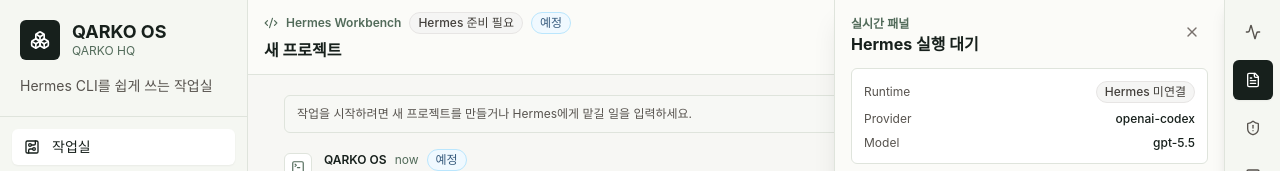
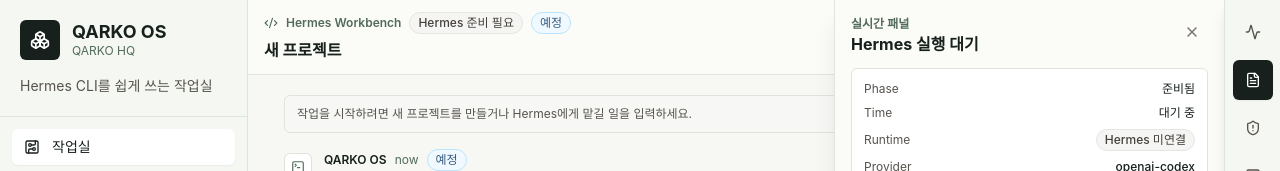
Before and after one commit to qarko/qarko-os, a React (Vite) app: page / in a window 1280 px wide. Both pictures are taken after a click on the button 1252 px from the left and 80 px from the top of the page. Shown: the top 171 px of the page. Built offline with nearby package versions, Linux system fonts and the light colour scheme; no server answers; the HTML template or start-up script is replaced by a standard one.

Commit message:
feat: surface Hermes run status in workbench

```diff
--- a/src/components/execution/ExecutionPanel.tsx
+++ b/src/components/execution/ExecutionPanel.tsx
@@ -2,7 +2,7 @@
 import { useState } from "react";
 import { openQarkoWorkspacePath } from "../../adapters/hermesDesktop";
 import { useQarkoStore } from "../../store/useQarkoStore";
-import type { ReviewNote } from "../../types/qarko";
+import type { ExecutionPhase, ReviewNote, Run } from "../../types/qarko";
 import { StatusBadge } from "../ui/StatusBadge";
 
 type LiveTab = "log" | "artifacts" | "approval" | "feedback" | "hermes";
@@ -19,6 +19,51 @@
   open: "대기",
   in_progress: "수정 중",
   done: "완료",
+};
+
+const executionPhaseLabel: Record<ExecutionPhase, string> = {
+  ready: "준비됨",
+  queued: "실행 대기",
+  starting: "Hermes 시작 중",
+  resuming_session: "이전 세션 이어가는 중",
+  running: "실행 중",
+  receiving_output: "응답 수신 중",
+  waiting_for_approval: "승인 대기",
+  completed: "완료",
+  failed: "오류",
+  cancelled: "취소됨",
+};
+
+const formatElapsed = (elapsedMs: number) => {
+  if (elapsedMs < 1000) return `${elapsedMs}ms`;
+  const totalSeconds = Math.floor(elapsedMs / 1000);
+  const hours = Math.floor(totalSeconds / 3600);
+  const minutes = Math.floor((totalSeconds % 3600) / 60);
+  const seconds = totalSeconds % 60;
+  if (hours > 0) return `${hours}시간 ${minutes}분`;
+  if (minutes > 0) return `${minutes}분 ${seconds}초`;
+  return `${seconds}초`;
+};
+
+const getRunTimeLabel = (run: Run) => {
+  if (typeof run.elapsedMs === "number") return `경과 ${formatElapsed(run.elapsedMs)}`;
+  if (run.startedAt) {
+    const startedAtMs = new Date(run.startedAt).getTime();
+    if (Number.isFinite(startedAtMs)) return `진행 중 (${formatElapsed(Math.max(Date.now() - startedAtMs, 0))})`;
+  }
+  if (run.activePhase === "ready" || run.activePhase === "queued") return "대기 중";
+  if (
+    run.activePhase === "starting" ||
+    run.activePhase === "resuming_session" ||
+    run.activePhase === "running" ||
+    run.activePhase === "receiving_output"
+  ) {
+    return "진행 중";
+  }
+  if (run.activePhase === "waiting_for_approval") return "승인 대기";
+  if (run.activePhase === "completed") return "완료";
+  if (run.activePhase === "failed") return "오류";
+  return "취소됨";
 };
 
 export function ExecutionPanel() {
@@ -88,6 +133,14 @@
               </button>
             </div>
             <div className="grid gap-2 rounded-md border border-line bg-white p-3 text-xs text-stone-600">
+              <div className="flex items-center justify-between gap-2">
+                <span>Phase</span>
+                <span className="max-w-44 truncate font-medium text-ink">{executionPhaseLabel[activeRun.activePhase]}</span>
+              </div>
+              <div className="flex items-center justify-between gap-2">
+                <span>Time</span>
+                <span className="max-w-44 truncate font-medium text-ink">{getRunTimeLabel(activeRun)}</span>
+              </div>
               <div className="flex items-center justify-between gap-2">
                 <span>Runtime</span>
                 <StatusBadge tone={runtimeTone} label={runtimeLabel} />
--- a/src/components/projects/ProjectView.tsx
+++ b/src/components/projects/ProjectView.tsx
@@ -1,10 +1,56 @@
 import { ArrowRight, Bot, ShieldCheck } from "lucide-react";
 import { automationPolicies } from "../../data/mockData";
 import { useQarkoStore } from "../../store/useQarkoStore";
+import type { ExecutionPhase, Run } from "../../types/qarko";
 import { ApprovalCard } from "../approvals/ApprovalCard";
 import { ArtifactLibrary } from "../artifacts/ArtifactLibrary";
 import { StatusBadge } from "../ui/StatusBadge";
 import { SectionHeader } from "../ui/SectionHeader";
+
+const executionPhaseLabel: Record<ExecutionPhase, string> = {
+  ready: "준비됨",
+  queued: "실행 대기",
+  starting: "Hermes 시작 중",
+  resuming_session: "이전 세션 이어가는 중",
+  running: "실행 중",
+  receiving_output: "응답 수신 중",
+  waiting_for_approval: "승인 대기",
+  completed: "완료",
+  failed: "오류",
+  cancelled: "취소됨",
+};
+
+const formatElapsed = (elapsedMs: number) => {
+  if (elapsedMs < 1000) return `${elapsedMs}ms`;
+  const totalSeconds = Math.floor(elapsedMs / 1000);
+  const hours = Math.floor(totalSeconds / 3600);
+  const minutes = Math.floor((totalSeconds % 3600) / 60);
+  const seconds = totalSeconds % 60;
+  if (hours > 0) return `${hours}시간 ${minutes}분`;
+  if (minutes > 0) return `${minutes}분 ${seconds}초`;
+  return `${seconds}초`;
+};
+
+const getRunTimeLabel = (run: Run) => {
+  if (typeof run.elapsedMs === "number") return `경과 ${formatElapsed(run.elapsedMs)}`;
+  if (run.startedAt) {
+    const startedAtMs = new Date(run.startedAt).getTime();
+    if (Number.isFinite(startedAtMs)) return `진행 중 (${formatElapsed(Math.max(Date.now() - startedAtMs, 0))})`;
+  }
+  if (run.activePhase === "ready" || run.activePhase === "queued") return "대기 중";
+  if (
+    run.activePhase === "starting" ||
+    run.activePhase === "resuming_session" ||
+    run.activePhase === "running" ||
+    run.activePhase === "receiving_output"
+  ) {
+    return "진행 중";
+  }
+  if (run.activePhase === "waiting_for_approval") return "승인 대기";
+  if (run.activePhase === "completed") return "완료";
+  if (run.activePhase === "failed") return "오류";
+  return "취소됨";
+};
 
 export function ProjectView() {
   const { projects, selectedProjectId, approvals, artifacts, activeRun } = useQarkoStore();
@@ -58,7 +104,14 @@
         <SectionHeader title="Hermes Workbench" eyebrow="Session Chat" />
         <div className="rounded-md border border-line bg-white p-4 shadow-sm">
           <div className="mb-3 flex items-center justify-between gap-2">
-            <p className="text-xs font-medium text-stone-600">{runForProject?.title ?? "프로젝트 세션 준비 중"}</p>
+            <div className="min-w-0">
+              <p className="truncate text-xs font-medium text-stone-600">{runForProject?.title ?? "프로젝트 세션 준비 중"}</p>
+              {runForProject ? (
+                <p className="truncate text-xs text-moss">
+                  {executionPhaseLabel[runForProject.activePhase]} · {getRunTimeLabel(runForProject)}
+                </p>
+              ) : null}
+            </div>
             {runForProject ? <StatusBadge tone={runForProject.status} /> : null}
           </div>
           {activeMessages.length ? (
```
Also changed, not shown: 1 other file (tests, documents, lock files or other folders).
